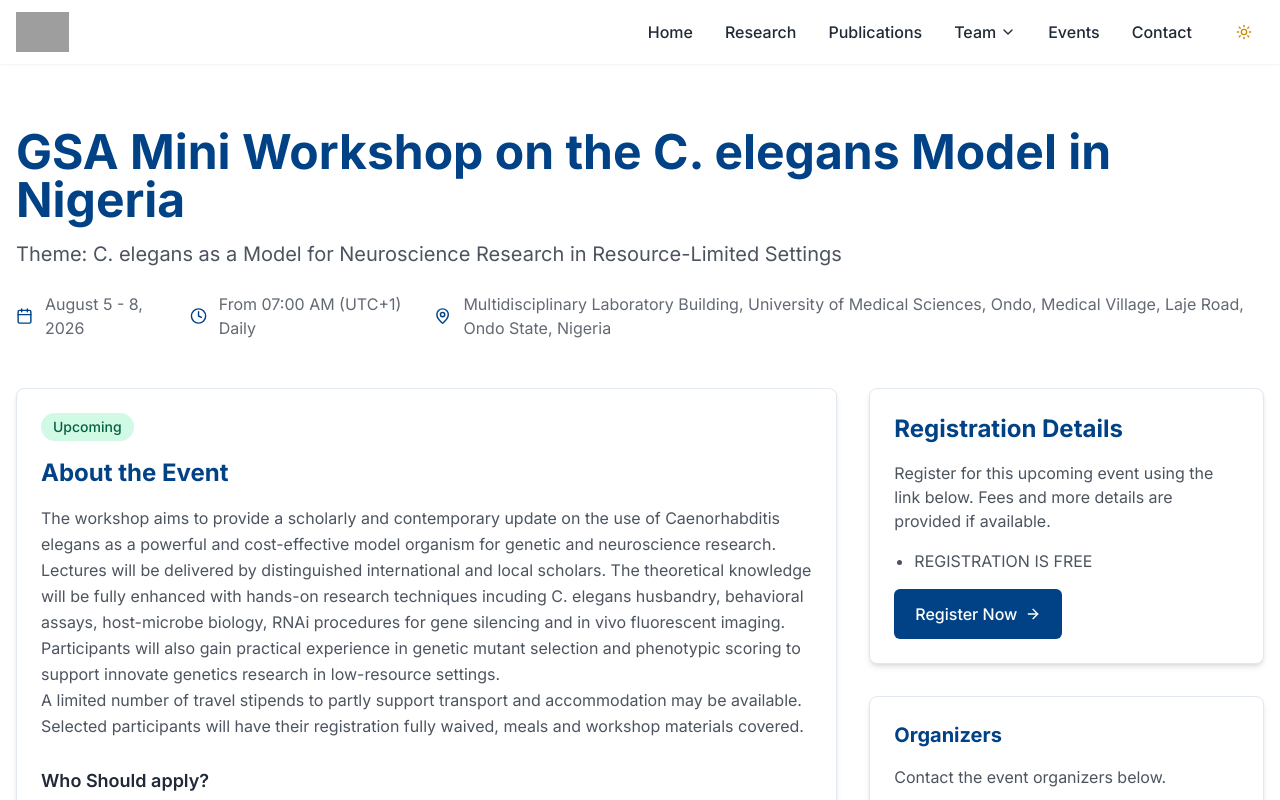
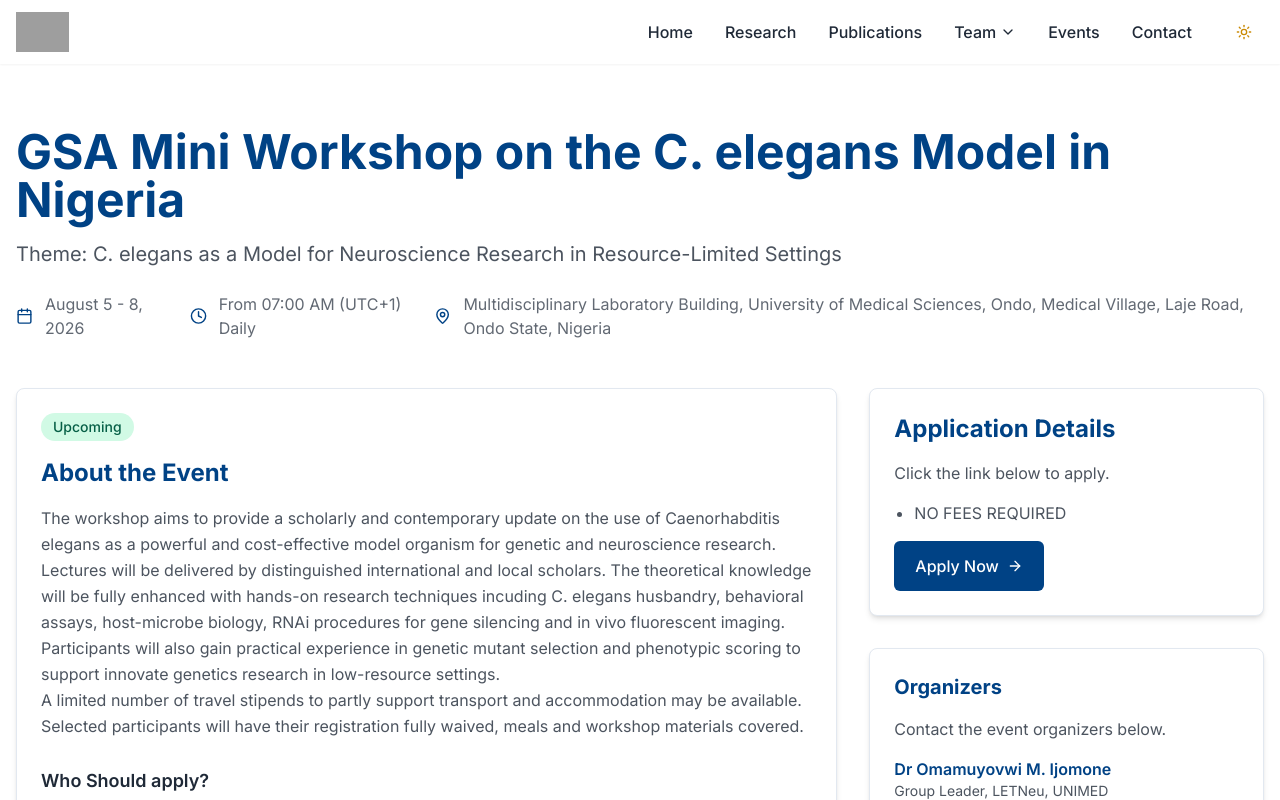
Before and after one commit to LETNeu-dev/LETNeu, a React (Vite) app: page /events/1 in a window 1280 px wide. Shown: the top 800 px of the page. Built offline with nearby package versions, Linux system fonts and the light colour scheme; grey boxes are pictures that could not be loaded.

Commit message:
minor update to upcoming event page

```diff
--- a/src/data/eventsData.ts
+++ b/src/data/eventsData.ts
@@ -69,7 +69,7 @@ export const upcomingEvents: Event[] = [
     imageUrl: "/hero-media/c-elegans-toheeb.webp",
     registrationUrl: "https://forms.gle/wcZB9Wjz2W1TU9J27",
     fees: [
-      "REGISTRATION IS FREE"
+      "NO FEES REQUIRED"
     ],
     organizers: [
       {
--- a/src/pages/UpcomingEventDetail.tsx
+++ b/src/pages/UpcomingEventDetail.tsx
@@ -147,9 +147,9 @@ const UpcomingEventDetail = () => {
                 viewport={{ once: true }}
                 transition={{ duration: 0.5 }}
               >
-                <h2 className="text-2xl font-bold text-primary mb-4">Registration Details</h2>
+                <h2 className="text-2xl font-bold text-primary mb-4">Application Details</h2>
                 <p className="text-foreground/80 mb-4">
-                  Register for this upcoming event using the link below. Fees and more details are provided if available.
+                  Click the link below to apply.
                 </p>
                 {event.fees && event.fees.length > 0 && (
                   <ul className="list-disc pl-5 mb-4 text-foreground/80 space-y-2">
@@ -165,7 +165,7 @@ const UpcomingEventDetail = () => {
                     rel="noopener noreferrer"
                     className="inline-flex items-center px-5 py-3 rounded-md font-medium text-white bg-primary border border-transparent transition-colors hover:bg-transparent hover:text-primary hover:border-primary dark:bg-red-600 dark:text-white dark:hover:bg-white dark:hover:text-red-600"
                   >
-                    Register Now
+                    Apply Now
                     <ArrowRight size={16} className="ml-2" />
                   </a>
                 ) : (
```
